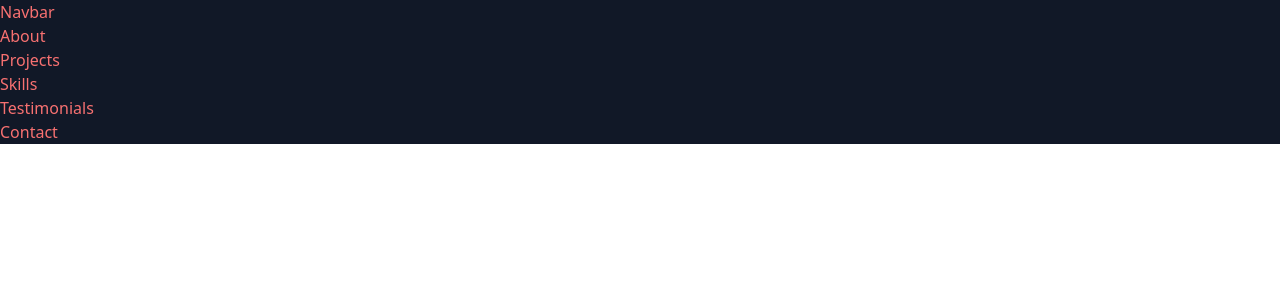
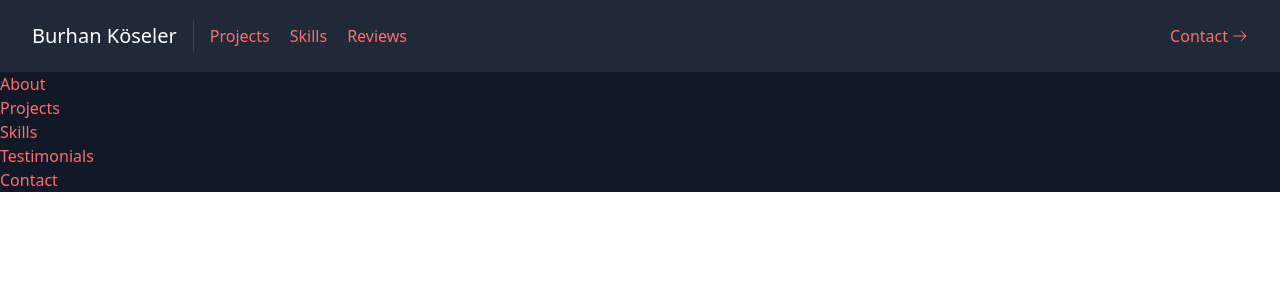
Before and after one commit to ksburhan/portfolio, a React (Create React App) app: page / in a window 1280 px wide. Shown: the top 300 px of the page. Built offline with nearby package versions, Linux system fonts and the light colour scheme.

Commit message:
enter navbar content and hrefs

```diff
--- a/src/components/Navbar.js
+++ b/src/components/Navbar.js
@@ -1,7 +1,35 @@
+import { ArrowRightIcon } from "@heroicons/react/24/solid";
 import React from "react";
 
 const Navbar = () => {
-    return (<h1>Navbar</h1>);
+    return (
+        <header className="bg-gray-800 md:sticky top-0 z-10">
+          <div className="container mx-auto flex flex-wrap p-5 flex-col md:flex-row items-center">
+            <a className="title-font font-medium text-white mb-4 md:mb-0" href="#about">
+              <a href="#about" className="ml-3 text-xl">
+                Burhan Köseler
+              </a>
+            </a>
+            <nav className="md:mr-auto md:ml-4 md:py-1 md:pl-4 md:border-l md:border-gray-700	flex flex-wrap items-center text-base justify-center">
+              <a href="#projects" className="mr-5 hover:text-white">
+                Projects
+              </a>
+              <a href="#skills" className="mr-5 hover:text-white">
+                Skills
+              </a>
+              <a href="#testimonials" className="mr-5 hover:text-white">
+                Reviews
+              </a>
+            </nav>
+            <a
+              href="#contact"
+              className="inline-flex items-center bg-gray-800 border-0 py-1 px-3 focus:outline-none hover:bg-gray-700 rounded text-base mt-4 md:mt-0">
+              Contact
+              <ArrowRightIcon className="w-4 h-4 ml-1" />
+            </a>
+          </div>
+        </header>
+      );
 }
 
 export default Navbar;
```
